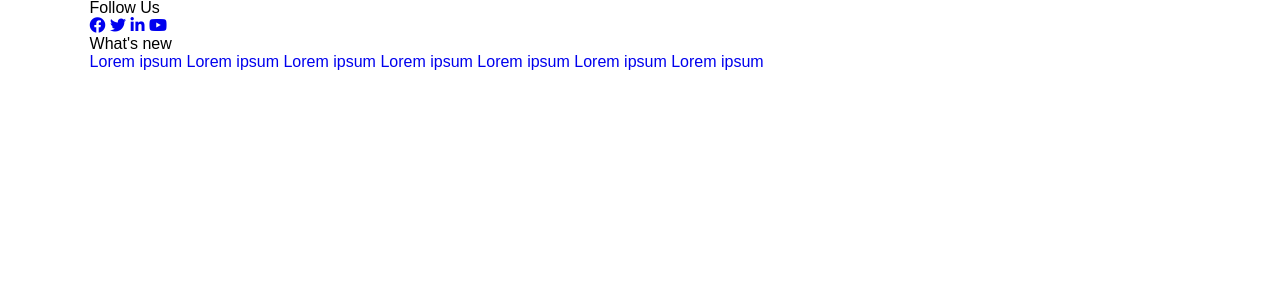
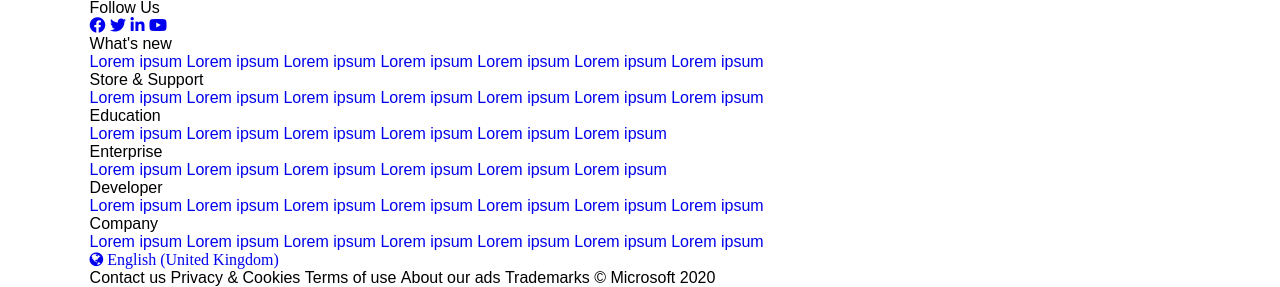
Before and after one commit to saniketprdxn/Task6, a plain HTML site: page index.html in a window 1280 px wide. Shown: the part 1233-1520 px from the top of the page. Before the commit the page ends 1304 px from the top, so only its background shows below. Drawn offline with Linux system fonts and the light colour scheme; files whose address does not match are found by name.

Commit message:
footer completed

```diff
--- a/index.html
+++ b/index.html
@@ -305,6 +305,76 @@
               <li><a href="#FIXME">Lorem ipsum</a></li>
             </ul>
           </article>
+          <article class="Store">
+            <h4>Store &amp; Support</h4>
+            <ul>
+              <li><a href="#FIXME">Lorem ipsum</a></li>
+              <li><a href="#FIXME">Lorem ipsum</a></li>
+              <li><a href="#FIXME">Lorem ipsum</a></li>
+              <li><a href="#FIXME">Lorem ipsum</a></li>
+              <li><a href="#FIXME">Lorem ipsum</a></li>
+              <li><a href="#FIXME">Lorem ipsum</a></li>
+              <li><a href="#FIXME">Lorem ipsum</a></li>
+            </ul>
+          </article>
+          <article class="Edu">
+            <h4>Education</h4>
+            <ul>
+              <li><a href="#FIXME">Lorem ipsum</a></li>
+              <li><a href="#FIXME">Lorem ipsum</a></li>
+              <li><a href="#FIXME">Lorem ipsum</a></li>
+              <li><a href="#FIXME">Lorem ipsum</a></li>
+              <li><a href="#FIXME">Lorem ipsum</a></li>
+              <li><a href="#FIXME">Lorem ipsum</a></li>
+            </ul>
+          </article>
+          <article class="enterprise">
+            <h4>Enterprise</h4>
+            <ul>
+              <li><a href="#FIXME">Lorem ipsum</a></li>
+              <li><a href="#FIXME">Lorem ipsum</a></li>
+              <li><a href="#FIXME">Lorem ipsum</a></li>
+              <li><a href="#FIXME">Lorem ipsum</a></li>
+              <li><a href="#FIXME">Lorem ipsum</a></li>
+              <li><a href="#FIXME">Lorem ipsum</a></li>
+            </ul>
+          </article>
+          <article class="Dev">
+            <h4>Developer</h4>
+            <ul>
+              <li><a href="#FIXME">Lorem ipsum</a></li>
+              <li><a href="#FIXME">Lorem ipsum</a></li>
+              <li><a href="#FIXME">Lorem ipsum</a></li>
+              <li><a href="#FIXME">Lorem ipsum</a></li>
+              <li><a href="#FIXME">Lorem ipsum</a></li>
+              <li><a href="#FIXME">Lorem ipsum</a></li>
+              <li><a href="#FIXME">Lorem ipsum</a></li>
+            </ul>
+          </article>
+          <article class="Company">
+            <h4>Company</h4>
+            <ul>
+              <li><a href="#FIXME">Lorem ipsum</a></li>
+              <li><a href="#FIXME">Lorem ipsum</a></li>
+              <li><a href="#FIXME">Lorem ipsum</a></li>
+              <li><a href="#FIXME">Lorem ipsum</a></li>
+              <li><a href="#FIXME">Lorem ipsum</a></li>
+              <li><a href="#FIXME">Lorem ipsum</a></li>
+              <li><a href="#FIXME">Lorem ipsum</a></li>
+            </ul>
+          </article>
+        </div>
+        <div class="site-links">
+          <a href="#FIXME" class="fa fa-globe" aria-hidden="true"> English (United Kingdom)</a>
+          <ul>
+            <li><a href="#FIXME"></a>Contact us</li>
+            <li><a href="#FIXME"></a>Privacy &amp; Cookies</li>
+            <li><a href="#FIXME"></a>Terms of use</li>
+            <li><a href="#FIXME"></a>About our ads</li>
+            <li><a href="#FIXME"></a>Trademarks</li>
+            <li><a href="#FIXME"></a>&copy; Microsoft 2020</li>
+          </ul>
+        </div>
       </div>
     </footer>
     <!--footer section end-->
```
